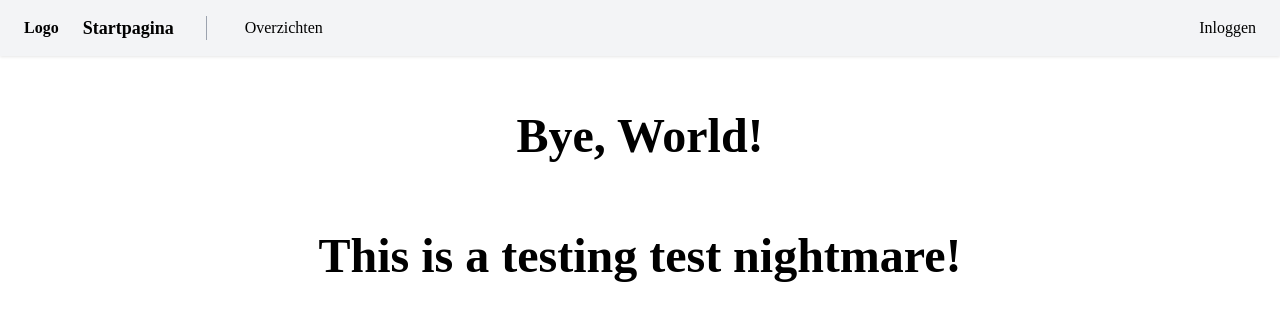
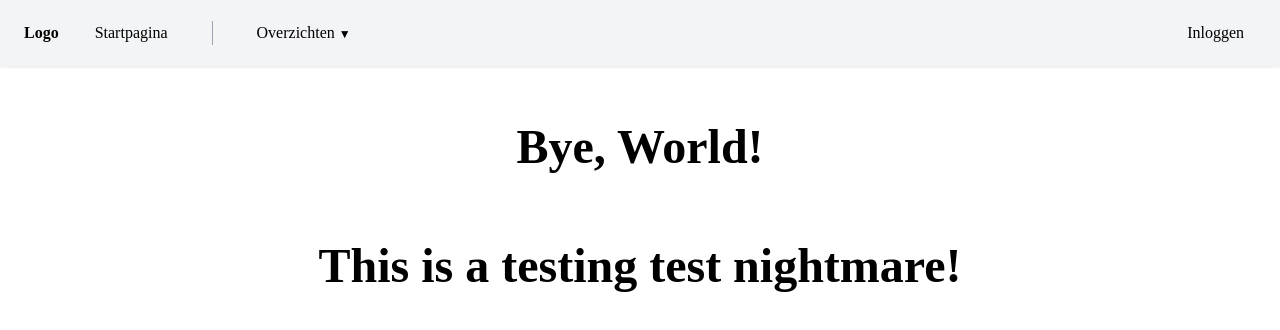
Before and after one commit to ZuydUniversity/2425-B2C6-B2B-2-Frontend, a Next.js app: page / in a window 1280 px wide. Shown: the top 330 px of the page. Built offline with nearby package versions, Linux system fonts and the light colour scheme.

Commit message:
style aanpassingen

```diff
--- a/src/components/Navbar.tsx
+++ b/src/components/Navbar.tsx
@@ -18,7 +18,7 @@ const Navbar = () => {
     <nav className={styles.navbar}>
       <div className={styles.leftGroup}>
         <span className={styles.logo}>Logo</span>
-        <Link href="/" className={styles.startPageLink}>
+        <Link href="/" className={styles.linkButton}>
           Startpagina
         </Link>
         <div className={styles.separator}></div>
@@ -29,7 +29,7 @@ const Navbar = () => {
             aria-haspopup="true"
             aria-expanded={open}
           >
-            Overzichten
+            Overzichten <span className={styles.arrow}>▼</span>
           </button>
           {open && (
             <ul className={styles.dropdownMenu}>
--- a/src/components/navbar.module.scss
+++ b/src/components/navbar.module.scss
@@ -3,7 +3,7 @@
   justify-content: space-between;
   align-items: center;
   padding: 1rem 1.5rem;
-  background-color: #f3f4f6; /* ongeveer bg-gray-100 */
+  background-color: #f3f4f6;
   box-shadow: 0 1px 3px rgba(0, 0, 0, 0.1);
 }
 
@@ -17,19 +17,8 @@
   font-weight: bold;
 }
 
-.startPageLink {
-  font-size: 1.125rem;
-  font-weight: 600;
-  text-decoration: none;
-  color: black;
-}
-
-.startPageLink:hover {
-  text-decoration: underline;
-}
-
 .separator {
-  border-left: 1px solid #9ca3af; /* border-gray-400 */
+  border-left: 1px solid #9ca3af;
   height: 1.5rem;
   margin: 0 0.5rem;
 }
@@ -40,16 +29,18 @@
   font-size: 1rem;
   cursor: pointer;
   color: black;
+  padding: 0.5rem 0.75rem;
+  border-radius: 0.375rem;
 }
 
 .dropdownButton:hover {
-  text-decoration: underline;
+  background-color: #e5e7eb;
 }
 
 .dropdownMenu {
   position: absolute;
   background: white;
-  border: 1px solid #d1d5db; /* border-gray-300 */
+  border: 1px solid #d1d5db;
   margin-top: 0.5rem;
   border-radius: 0.375rem;
   box-shadow: 0 10px 15px rgba(0, 0, 0, 0.1);
@@ -67,15 +58,47 @@
 }
 
 .dropdownMenu li a:hover {
-  background-color: #e5e7eb; /* hover:bg-gray-200 */
+  background-color: #e5e7eb;
 }
 
 .loginLink {
-  color: black; /* text-blue-600 */
+  color: black;
   text-decoration: none;
   cursor: pointer;
+  @extend .linkButton;
 }
 
-.loginLink:hover {
-  text-decoration: underline;
+.arrow {
+  font-size: 0.75rem;
 }
+
+.linkButton {
+  font-size: 1rem;
+  font-weight: 500;
+  padding: 0.5rem 0.75rem;
+  border-radius: 0.375rem;
+  background-color: transparent;
+  color: black;
+  text-decoration: none;
+  transition: background-color 0.2s;
+  cursor: pointer;
+  display: inline-flex;
+  align-items: center;
+  gap: 0.25rem;
+}
+
+.linkButton:hover {
+  background-color: #e2e8f0;
+}
+
+.dropdownLink {
+  display: block;
+  padding: 0.5rem 1rem;
+  color: black;
+  text-decoration: none;
+  transition: background-color 0.2s;
+}
+
+.dropdownLink:hover {
+  background-color: #e5e7eb;
+}
```
